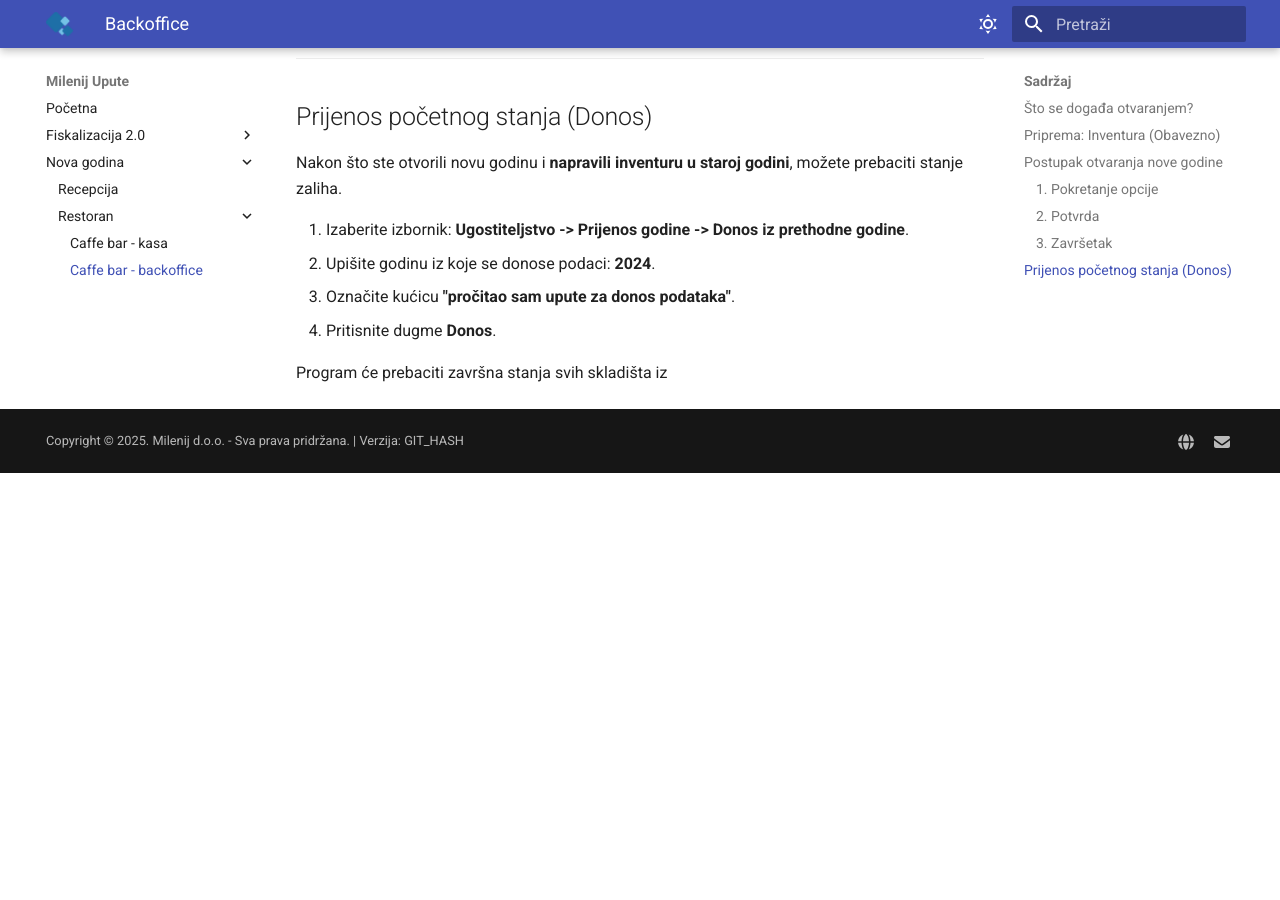
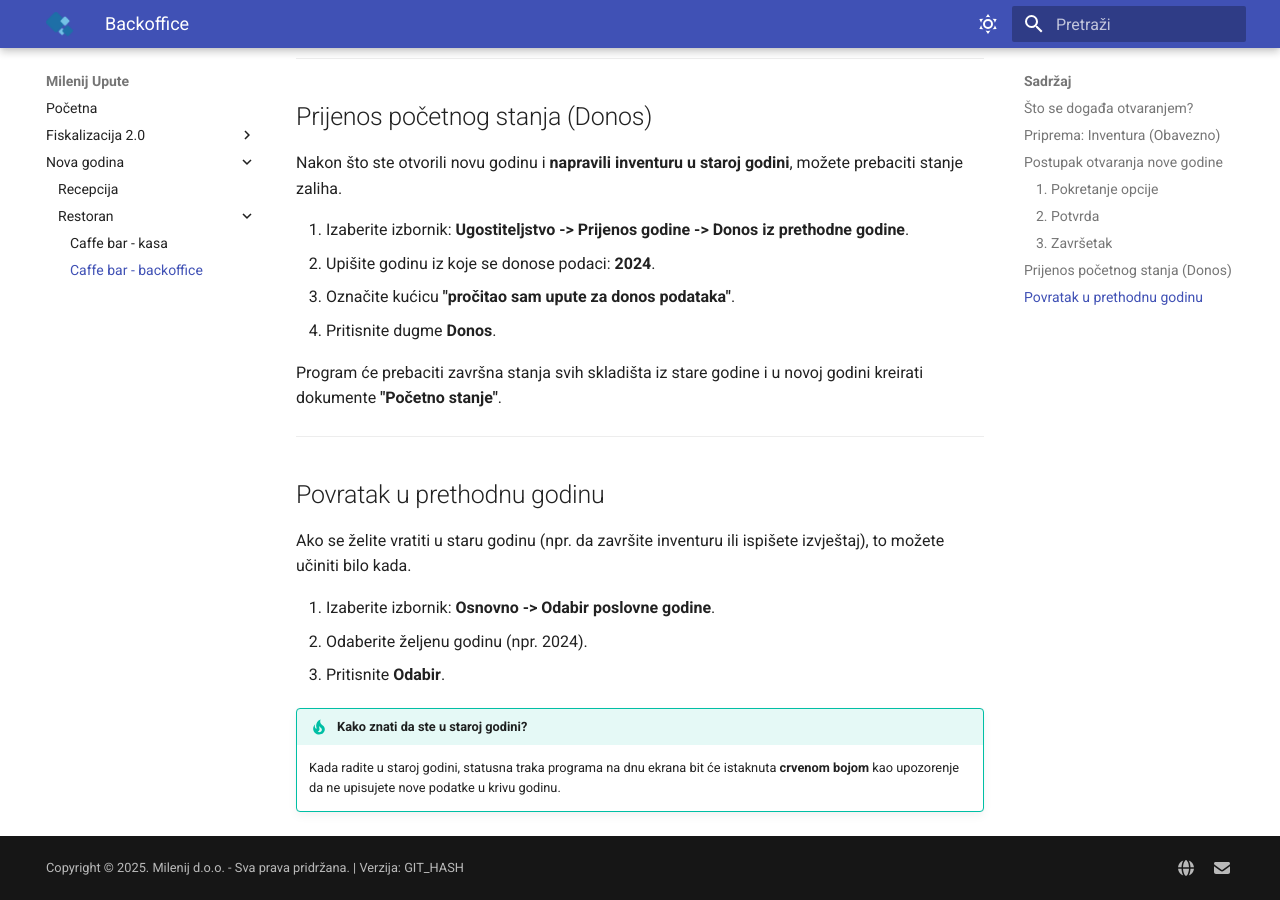
Before and after one commit to Milenij/milenij-upute, an MkDocs documentation site: the page built from docs/nova-godina/restoran/caffe-bar-backoffice/index.md, in a window 1280 px wide and 900 px high, scrolled down 1538 px. Built offline with MkDocs 1.6.1 and Material for MkDocs 9.7.7, drawn with Linux system fonts in a browser that asks for light colours; before the commit the page ends 2011 px from its top, so only the background shows below that.

Commit message:
Update Nova godina “restoran/caffe-bar-backoffice/index”

```diff
--- a/docs/nova-godina/restoran/caffe-bar-backoffice/index.md
+++ b/docs/nova-godina/restoran/caffe-bar-backoffice/index.md
@@ -65,4 +65,18 @@ Nakon što ste otvorili novu godinu i **napravili inventuru u staroj godini**, m
 4.  Pritisnite dugme **Donos**.
 
 
-Program će prebaciti završna stanja svih skladišta iz
+Program će prebaciti završna stanja svih skladišta iz stare godine i u novoj godini kreirati dokumente **"Početno stanje"**.
+
+---
+
+## Povratak u prethodnu godinu
+
+Ako se želite vratiti u staru godinu (npr. da završite inventuru ili ispišete izvještaj), to možete učiniti bilo kada.
+
+1.  Izaberite izbornik: **Osnovno -> Odabir poslovne godine**.
+2.  Odaberite željenu godinu (npr. 2024).
+3.  Pritisnite **Odabir**.
+
+
+!!! tip "Kako znati da ste u staroj godini?"
+    Kada radite u staroj godini, statusna traka programa na dnu ekrana bit će istaknuta **crvenom bojom** kao upozorenje da ne upisujete nove podatke u krivu godinu.
```
